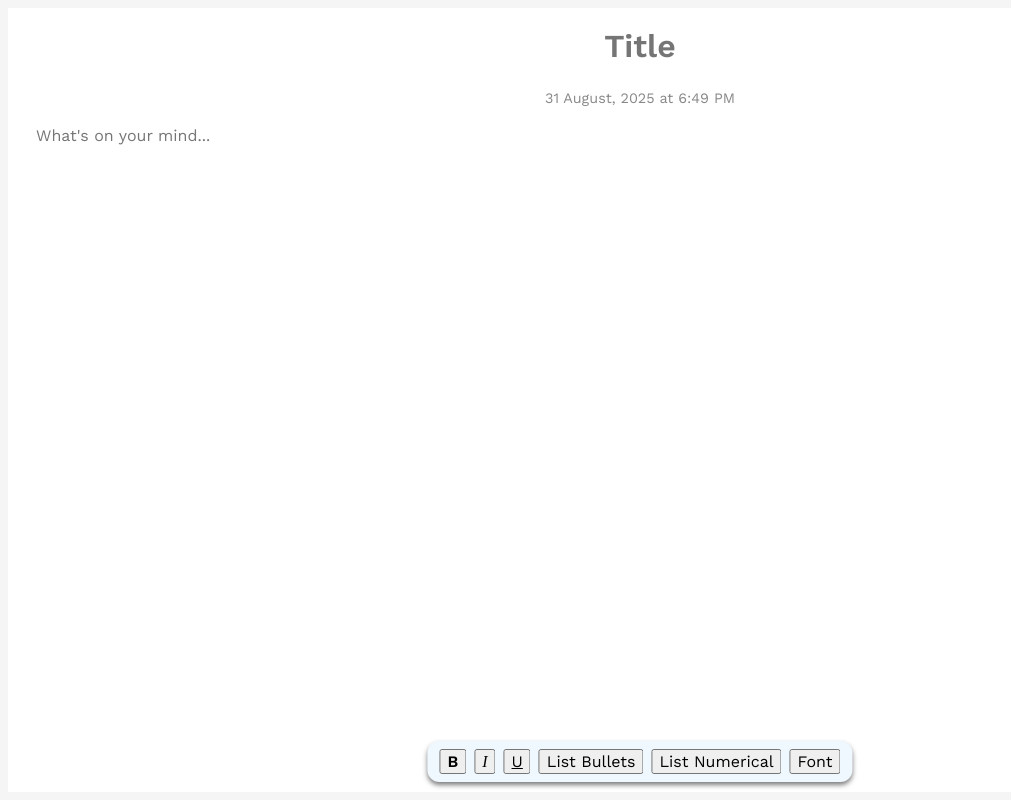
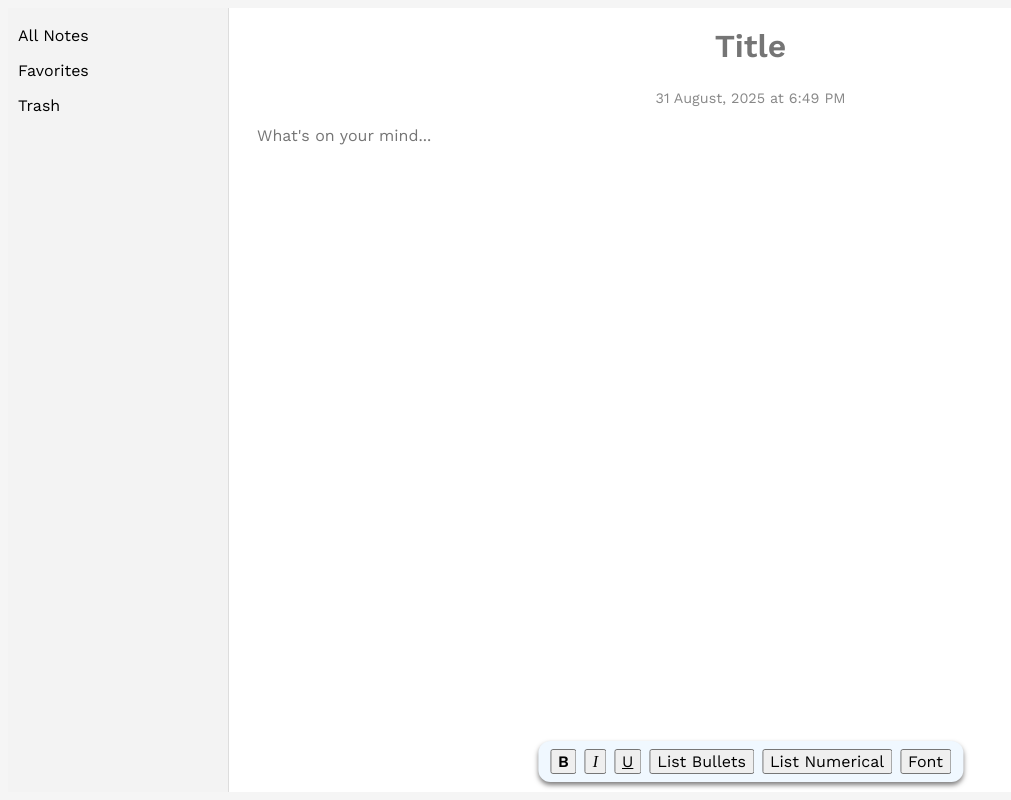
Before and after one commit to theRedKh/thinkbox-notes, a React (Vite) app in the folder client/: page / in a window 1280 px wide. Shown: the whole page, without its empty margins (0-1011 px from the left). Built offline with nearby package versions, Linux system fonts and the light colour scheme.

Commit message:
add main categories

```diff
--- a/client/src/components/Sidebar/Sidebar.jsx
+++ b/client/src/components/Sidebar/Sidebar.jsx
@@ -1,7 +1,12 @@
-
+import styles from "./Sidebar.module.css";
 export default function Sidebar() {
     return(
-        <>
-        </>
+        <div className={styles.sidebar}>
+            <ul>
+                <li>All Notes</li>
+                <li>Favorites</li>
+                <li>Trash</li>
+            </ul>
+        </div>
     );
 }
--- /dev/null
+++ b/client/src/components/Sidebar/Sidebar.module.css
@@ -0,0 +1,23 @@
+.sidebar {
+    width: 200px;
+    background: #f3f3f3;
+    border-right: 1px solid #ddd;
+    padding: 10px;
+}
+
+.sidebar ul {
+    list-style: none;
+    padding: 0;
+    margin: 0;
+}
+
+.sidebar li {
+    padding: 8px 0;
+    cursor: pointer;
+    transition: background 0.2s ease;
+}
+
+.sidebar li:hover {
+    background-color: #e0e0e0;
+    border-radius: 6px;
+}
```
